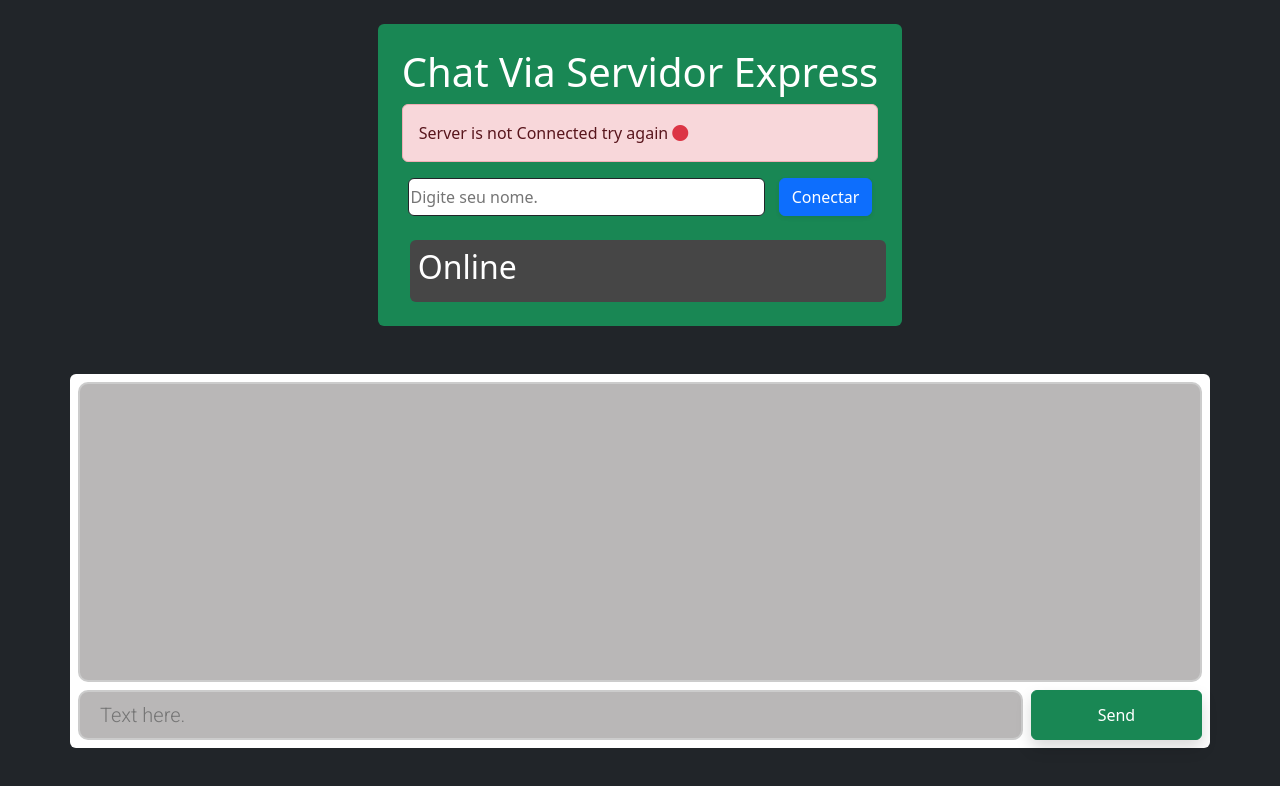
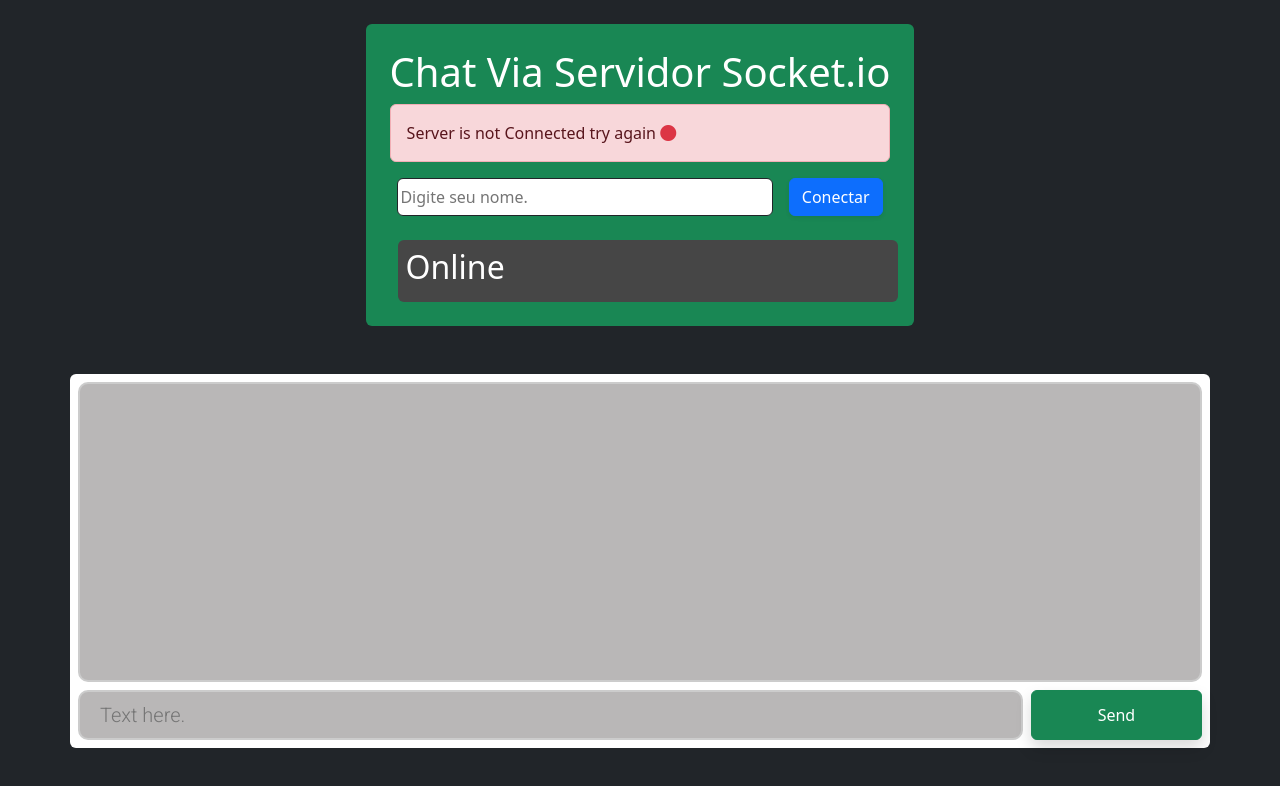
Before and after one commit to Darkonax/chat_socketio, a website: page index.html in a window 1280 px wide. Drawn offline with nearby package versions, Linux system fonts and the light colour scheme; some icons are missing.

Commit message:
second commit

```diff
--- a/index.html
+++ b/index.html
@@ -18,7 +18,7 @@
 <body class="bg-dark d-flex flex-column justify-content-center align-items-center">
 
     <div class="bg-success p-4 rounded m-4">
-        <div class="h1 text-white">Chat Via Servidor Express</div>
+        <div class="h1 text-white">Chat Via Servidor Socket.io</div>
         <div id="alertid" class="alert alert-danger" role="alert">
             Server is not Connected try again <i id="statusserverid" class="bi bi-circle-fill text-danger"></i>
         </div>
```
